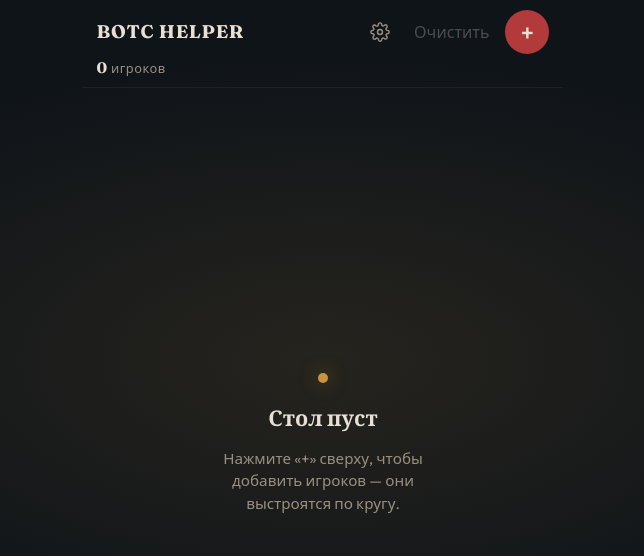
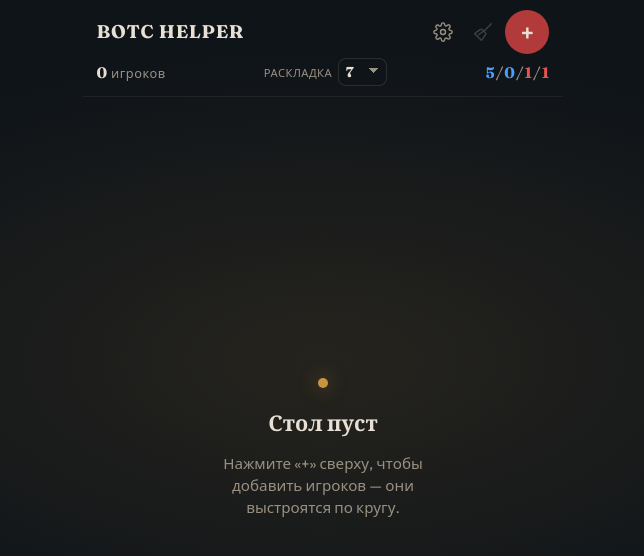
Before and after one commit to xenoxil/botc-helper, a React (Vite) app: page / in a window 1280 px wide. Shown: the top 556 px of the page, without its empty margins (317-961 px from the left). Built offline with nearby package versions, Linux system fonts and the light colour scheme.

Commit message:
add setup size to header

```diff
--- a/src/App.tsx
+++ b/src/App.tsx
@@ -13,6 +13,7 @@ function App() {
     selectedPlayerId,
     selectedPlayer,
     layoutMode,
+    setupPlayerCount,
     canAddPlayer,
     addPlayer,
     selectPlayer,
@@ -21,6 +22,7 @@ function App() {
     togglePlayerMarkColor,
     swapPlayers,
     setLayoutMode,
+    setSetupPlayerCount,
     removePlayer,
     clearTable,
   } = useGameStore()
@@ -35,11 +37,13 @@ function App() {
     <div className="app-shell">
       <Toolbar
         playerCount={players.length}
+        setupPlayerCount={setupPlayerCount}
         canAdd={canAddPlayer}
         canClear={players.length > 0}
         onAdd={addPlayer}
         onClear={clearTable}
         onOpenSettings={() => setIsSettingsOpen(true)}
+        onSetupPlayerCountChange={setSetupPlayerCount}
       />
       <main className="app-main">
         {showCircleLayout ? (
--- /dev/null
+++ b/src/components/toolbar/SetupBreakdown.css
@@ -0,0 +1,28 @@
+.setup-breakdown {
+  display: inline-flex;
+  align-items: baseline;
+  font-family: var(--font-display);
+  font-size: 0.95rem;
+  font-weight: 700;
+  letter-spacing: 0.02em;
+  line-height: 1;
+  white-space: nowrap;
+}
+
+.setup-breakdown__sep {
+  margin: 0 0.05em;
+  color: var(--ink-muted);
+  font-weight: 500;
+}
+
+.setup-breakdown__good {
+  color: #4a9fff;
+}
+
+.setup-breakdown__evil {
+  color: #e05555;
+}
+
+.setup-breakdown__traveler {
+  color: #a78bfa;
+}
--- /dev/null
+++ b/src/components/toolbar/SetupBreakdown.tsx
@@ -0,0 +1,46 @@
+import {
+  getSetupDistribution,
+  getTravelerCount,
+} from '../../lib/setupDistribution'
+import './SetupBreakdown.css'
+
+interface ISetupBreakdownProps {
+  playerCount: number
+  setupPlayerCount: number
+}
+
+export const SetupBreakdown = ({
+  playerCount,
+  setupPlayerCount,
+}: ISetupBreakdownProps) => {
+  const distribution = getSetupDistribution(setupPlayerCount)
+  const travelers = getTravelerCount(playerCount, setupPlayerCount)
+
+  const ariaLabel = [
+    `Горожане ${distribution.townsfolk}`,
+    `изгои ${distribution.outsiders}`,
+    `приспешники ${distribution.minions}`,
+    `демоны ${distribution.demons}`,
+    travelers > 0 ? `странники ${travelers}` : null,
+  ]
+    .filter(Boolean)
+    .join(', ')
+
+  return (
+    <span className="setup-breakdown" aria-label={ariaLabel}>
+      <span className="setup-breakdown__good">{distribution.townsfolk}</span>
+      <span className="setup-breakdown__sep">/</span>
+      <span className="setup-breakdown__good">{distribution.outsiders}</span>
+      <span className="setup-breakdown__sep">/</span>
+      <span className="setup-breakdown__evil">{distribution.minions}</span>
+      <span className="setup-breakdown__sep">/</span>
+      <span className="setup-breakdown__evil">{distribution.demons}</span>
+      {travelers > 0 ? (
+        <>
+          <span className="setup-breakdown__sep">/</span>
+          <span className="setup-breakdown__traveler">{travelers}</span>
+        </>
+      ) : null}
+    </span>
+  )
+}
--- a/src/components/toolbar/Toolbar.css
+++ b/src/components/toolbar/Toolbar.css
@@ -41,9 +41,13 @@
   transition: background 160ms ease, color 160ms ease;
 }
 
-.toolbar__icon-btn:active {
+.toolbar__icon-btn:active:not(:disabled) {
   background: rgba(232, 224, 212, 0.06);
   color: var(--ink);
+}
+
+.toolbar__icon-btn:disabled {
+  opacity: 0.35;
 }
 
 .toolbar__add {
@@ -63,9 +67,17 @@
   transform: scale(0.96);
 }
 
+.toolbar__meta {
+  display: flex;
+  align-items: center;
+  justify-content: space-between;
+  flex-wrap: wrap;
+  gap: 0.55rem 0.75rem;
+  padding-bottom: 0.15rem;
+}
+
 .toolbar__count {
   margin: 0;
-  padding-bottom: 0.15rem;
   font-size: 0.8rem;
   letter-spacing: 0.04em;
   color: var(--ink-muted);
@@ -77,3 +89,42 @@
   font-size: 0.95rem;
   color: var(--ink);
 }
+
+.toolbar__setup {
+  display: inline-flex;
+  align-items: center;
+  gap: 0.35rem;
+}
+
+.toolbar__setup-label {
+  font-size: 0.7rem;
+  letter-spacing: 0.04em;
+  text-transform: uppercase;
+  color: var(--ink-muted);
+}
+
+.toolbar__setup-select {
+  min-height: 28px;
+  border: 1px solid rgba(232, 224, 212, 0.12);
+  border-radius: 8px;
+  background: rgba(15, 20, 25, 0.55);
+  color: var(--ink);
+  font-family: var(--font-display);
+  font-size: 0.9rem;
+  font-weight: 700;
+  padding: 0.15rem 1.4rem 0.15rem 0.45rem;
+  outline: none;
+  appearance: none;
+  background-image:
+    linear-gradient(45deg, transparent 50%, var(--ink-muted) 50%),
+    linear-gradient(135deg, var(--ink-muted) 50%, transparent 50%);
+  background-position:
+    calc(100% - 12px) calc(50% - 2px),
+    calc(100% - 7px) calc(50% - 2px);
+  background-size: 5px 5px, 5px 5px;
+  background-repeat: no-repeat;
+}
+
+.toolbar__setup-select:focus {
+  border-color: rgba(179, 58, 58, 0.45);
+}
--- a/src/components/toolbar/Toolbar.tsx
+++ b/src/components/toolbar/Toolbar.tsx
@@ -1,22 +1,28 @@
 import { formatPlayerCountLabel } from '../../lib/formatPlayers'
+import { SETUP_PLAYER_OPTIONS } from '../../lib/setupDistribution'
+import { SetupBreakdown } from './SetupBreakdown'
 import './Toolbar.css'
 
 interface IToolbarProps {
   playerCount: number
+  setupPlayerCount: number
   canAdd: boolean
   canClear: boolean
   onAdd: () => void
   onClear: () => void
   onOpenSettings: () => void
+  onSetupPlayerCountChange: (count: number) => void
 }
 
 export const Toolbar = ({
   playerCount,
+  setupPlayerCount,
   canAdd,
   canClear,
   onAdd,
   onClear,
   onOpenSettings,
+  onSetupPlayerCountChange,
 }: IToolbarProps) => {
   const handleClear = () => {
     if (!canClear) return
@@ -55,12 +61,27 @@ export const Toolbar = ({
           </button>
           <button
             type="button"
-            className="btn-ghost"
+            className="toolbar__icon-btn"
             onClick={handleClear}
             disabled={!canClear}
             aria-label="Очистить стол"
+            title="Очистить стол"
           >
-            Очистить
+            <svg
+              viewBox="0 0 24 24"
+              width="20"
+              height="20"
+              aria-hidden="true"
+              fill="none"
+              stroke="currentColor"
+              strokeWidth="1.7"
+              strokeLinecap="round"
+              strokeLinejoin="round"
+            >
+              <path d="m13 11 9-9" />
+              <path d="M14.6 12.6c.8.8.9 2.1.2 3L10 22l-8-8 6.4-4.8c.9-.7 2.2-.6 3 .2Z" />
+              <path d="m6.8 15.3 6.4-4.8" />
+            </svg>
           </button>
           <button
             type="button"
@@ -73,10 +94,33 @@ export const Toolbar = ({
           </button>
         </div>
       </div>
-      <p className="toolbar__count" aria-live="polite">
-        <span className="toolbar__count-num">{playerCount}</span>
-        {` ${formatPlayerCountLabel(playerCount)}`}
-      </p>
+      <div className="toolbar__meta">
+        <p className="toolbar__count" aria-live="polite">
+          <span className="toolbar__count-num">{playerCount}</span>
+          {` ${formatPlayerCountLabel(playerCount)}`}
+        </p>
+        <label className="toolbar__setup">
+          <span className="toolbar__setup-label">Раскладка</span>
+          <select
+            className="toolbar__setup-select"
+            value={setupPlayerCount}
+            onChange={(event) =>
+              onSetupPlayerCountChange(Number(event.target.value))
+            }
+            aria-label="Раскладка на количество игроков"
+          >
+            {SETUP_PLAYER_OPTIONS.map((count) => (
+              <option key={count} value={count}>
+                {count}
+              </option>
+            ))}
+          </select>
+        </label>
+        <SetupBreakdown
+          playerCount={playerCount}
+          setupPlayerCount={setupPlayerCount}
+        />
+      </div>
     </header>
   )
 }
--- a/src/hooks/useGameStore.ts
+++ b/src/hooks/useGameStore.ts
@@ -1,5 +1,6 @@
 import { useCallback, useEffect, useRef, useState } from 'react'
 import { loadGameState, saveGameState } from '../lib/storage'
+import { normalizeSetupPlayerCount } from '../lib/setupDistribution'
 import {
   MAX_PLAYERS,
   type IGameState,
@@ -7,6 +8,11 @@ import {
   type LayoutModeT,
   type PlayerMarkColorT,
 } from '../types/game'
+
+type PersistSnapshotT = Pick<
+  IGameState,
+  'players' | 'layoutMode' | 'setupPlayerCount'
+>
 
 const createPlayer = (index: number): IPlayer => ({
   id: crypto.randomUUID(),
@@ -21,28 +27,27 @@ export const useGameStore = () => {
     return {
       players: stored.players,
       layoutMode: stored.layoutMode,
+      setupPlayerCount: stored.setupPlayerCount,
       selectedPlayerId: null,
     }
   })
 
   const saveTimerRef = useRef<ReturnType<typeof setTimeout> | null>(null)
-  const persistSnapshotRef = useRef({
+  const persistSnapshotRef = useRef<PersistSnapshotT>({
     players: state.players,
     layoutMode: state.layoutMode,
+    setupPlayerCount: state.setupPlayerCount,
   })
 
   useEffect(() => {
     persistSnapshotRef.current = {
       players: state.players,
       layoutMode: state.layoutMode,
+      setupPlayerCount: state.setupPlayerCount,
     }
-  }, [state.players, state.layoutMode])
+  }, [state.players, state.layoutMode, state.setupPlayerCount])
 
-  const persistState = useCallback(
-    (
-      next: { players: IPlayer[]; layoutMode: LayoutModeT },
-      debounceMs = 0,
-    ) => {
+  const persistState = useCallback((next: PersistSnapshotT, debounceMs = 0) => {
     if (saveTimerRef.current) {
       clearTimeout(saveTimerRef.current)
       saveTimerRef.current = null
@@ -58,9 +63,7 @@ export const useGameStore = () => {
     }
 
     write()
-    },
-    [],
-  )
+  }, [])
 
   useEffect(() => {
     return () => {
@@ -75,13 +78,27 @@ export const useGameStore = () => {
     state.players.find((player) => player.id === state.selectedPlayerId) ??
     null
 
+  const persistFrom = useCallback(
+    (prev: IGameState, players: IPlayer[], debounceMs = 0) => {
+      persistState(
+        {
+          players,
+          layoutMode: prev.layoutMode,
+          setupPlayerCount: prev.setupPlayerCount,
+        },
+        debounceMs,
+      )
+    },
+    [persistState],
+  )
+
   const addPlayer = useCallback(() => {
     setState((prev) => {
       if (prev.players.length >= MAX_PLAYERS) return prev
 
       const player = createPlayer(prev.players.length + 1)
       const players = [...prev.players, player]
-      persistState({ players, layoutMode: prev.layoutMode })
+      persistFrom(prev, players)
 
       return {
         ...prev,
@@ -89,7 +106,7 @@ export const useGameStore = () => {
         selectedPlayerId: player.id,
       }
     })
-  }, [persistState])
+  }, [persistFrom])
 
   const selectPlayer = useCallback((playerId: string | null) => {
     setState((prev) => ({
@@ -104,11 +121,11 @@ export const useGameStore = () => {
         const players = prev.players.map((player) =>
           player.id === playerId ? { ...player, name } : player,
         )
-        persistState({ players, layoutMode: prev.layoutMode })
+        persistFrom(prev, players)
         return { ...prev, players }
       })
     },
-    [persistState],
+    [persistFrom],
   )
 
   const updatePlayerNotes = useCallback(
@@ -117,18 +134,18 @@ export const useGameStore = () => {
         const players = prev.players.map((player) =>
           player.id === playerId ? { ...player, notes } : player,
         )
-        persistState({ players, layoutMode: prev.layoutMode }, 200)
+        persistFrom(prev, players, 200)
         return { ...prev, players }
       })
     },
-    [persistState],
+    [persistFrom],
   )
 
   const removePlayer = useCallback(
     (playerId: string) => {
       setState((prev) => {
         const players = prev.players.filter((player) => player.id !== playerId)
-        persistState({ players, layoutMode: prev.layoutMode })
+        persistFrom(prev, players)
         return {
           ...prev,
           players,
@@ -137,7 +154,7 @@ export const useGameStore = () => {
         }
       })
     },
-    [persistState],
+    [persistFrom],
   )
 
   const togglePlayerMarkColor = useCallback(
@@ -148,11 +165,11 @@ export const useGameStore = () => {
           const markColor = player.markColor === color ? null : color
           return { ...player, markColor }
         })
-        persistState({ players, layoutMode: prev.layoutMode })
+        persistFrom(prev, players)
         return { ...prev, players }
       })
     },
-    [persistState],
+    [persistFrom],
   )
 
   const swapPlayers = useCallback(
@@ -171,19 +188,39 @@ export const useGameStore = () => {
 
         players[indexA] = playerB
         players[indexB] = playerA
-        persistState({ players, layoutMode: prev.layoutMode })
+        persistFrom(prev, players)
         return { ...prev, players }
       })
     },
-    [persistState],
+    [persistFrom],
   )
 
   const setLayoutMode = useCallback(
     (layoutMode: LayoutModeT) => {
       setState((prev) => {
         if (prev.layoutMode === layoutMode) return prev
-        persistState({ players: prev.players, layoutMode })
+        persistState({
+          players: prev.players,
+          layoutMode,
+          setupPlayerCount: prev.setupPlayerCount,
+        })
         return { ...prev, layoutMode }
+      })
+    },
+    [persistState],
+  )
+
+  const setSetupPlayerCount = useCallback(
+    (setupPlayerCount: number) => {
+      const nextCount = normalizeSetupPlayerCount(setupPlayerCount)
+      setState((prev) => {
+        if (prev.setupPlayerCount === nextCount) return prev
+        persistState({
+          players: prev.players,
+          layoutMode: prev.layoutMode,
+          setupPlayerCount: nextCount,
+        })
+        return { ...prev, setupPlayerCount: nextCount }
       })
     },
     [persistState],
@@ -191,20 +228,21 @@ export const useGameStore = () => {
 
   const clearTable = useCallback(() => {
     setState((prev) => {
-      persistState({ players: [], layoutMode: prev.layoutMode })
+      persistFrom(prev, [])
       return {
         ...prev,
         players: [],
         selectedPlayerId: null,
       }
     })
-  }, [persistState])
+  }, [persistFrom])
 
   return {
     players: state.players,
     selectedPlayerId: state.selectedPlayerId,
     selectedPlayer,
     layoutMode: state.layoutMode,
+    setupPlayerCount: state.setupPlayerCount,
     canAddPlayer: state.players.length < MAX_PLAYERS,
     addPlayer,
     selectPlayer,
@@ -213,6 +251,7 @@ export const useGameStore = () => {
     togglePlayerMarkColor,
     swapPlayers,
     setLayoutMode,
+    setSetupPlayerCount,
     removePlayer,
     clearTable,
   }
--- /dev/null
+++ b/src/lib/setupDistribution.ts
@@ -0,0 +1,51 @@
+export interface ISetupDistribution {
+  townsfolk: number
+  outsiders: number
+  minions: number
+  demons: number
+}
+
+export const MIN_SETUP_PLAYERS = 5
+export const MAX_SETUP_PLAYERS = 15
+export const DEFAULT_SETUP_PLAYERS = 7
+
+const SETUP_TABLE: Record<number, ISetupDistribution> = {
+  5: { townsfolk: 3, outsiders: 0, minions: 1, demons: 1 },
+  6: { townsfolk: 3, outsiders: 1, minions: 1, demons: 1 },
+  7: { townsfolk: 5, outsiders: 0, minions: 1, demons: 1 },
+  8: { townsfolk: 5, outsiders: 1, minions: 1, demons: 1 },
+  9: { townsfolk: 5, outsiders: 2, minions: 1, demons: 1 },
+  10: { townsfolk: 7, outsiders: 0, minions: 2, demons: 1 },
+  11: { townsfolk: 7, outsiders: 1, minions: 2, demons: 1 },
+  12: { townsfolk: 7, outsiders: 2, minions: 2, demons: 1 },
+  13: { townsfolk: 9, outsiders: 0, minions: 3, demons: 1 },
+  14: { townsfolk: 9, outsiders: 1, minions: 3, demons: 1 },
+  15: { townsfolk: 9, outsiders: 2, minions: 3, demons: 1 },
+}
+
+export const SETUP_PLAYER_OPTIONS = Array.from(
+  { length: MAX_SETUP_PLAYERS - MIN_SETUP_PLAYERS + 1 },
+  (_, index) => MIN_SETUP_PLAYERS + index,
+)
+
+export const normalizeSetupPlayerCount = (value: unknown): number => {
+  if (typeof value !== 'number' || !Number.isInteger(value)) {
+    return DEFAULT_SETUP_PLAYERS
+  }
+  if (value < MIN_SETUP_PLAYERS || value > MAX_SETUP_PLAYERS) {
+    return DEFAULT_SETUP_PLAYERS
+  }
+  return value
+}
+
+export const getSetupDistribution = (
+  setupPlayerCount: number,
+): ISetupDistribution => {
+  const count = normalizeSetupPlayerCount(setupPlayerCount)
+  return SETUP_TABLE[count] ?? SETUP_TABLE[DEFAULT_SETUP_PLAYERS]!
+}
+
+export const getTravelerCount = (
+  playerCount: number,
+  setupPlayerCount: number,
+): number => Math.max(0, playerCount - setupPlayerCount)
--- a/src/lib/storage.ts
+++ b/src/lib/storage.ts
@@ -4,15 +4,23 @@ import type {
   LayoutModeT,
   PlayerMarkColorT,
 } from '../types/game'
+import {
+  DEFAULT_SETUP_PLAYERS,
+  normalizeSetupPlayerCount,
+} from './setupDistribution'
 
 export const STORAGE_KEY = 'botc-helper:v1'
 
 interface IStoredGame {
   players: IPlayer[]
   layoutMode?: LayoutModeT
+  setupPlayerCount?: number
 }
 
-export type PersistedGameT = Pick<IGameState, 'players' | 'layoutMode'>
+export type PersistedGameT = Pick<
+  IGameState,
+  'players' | 'layoutMode' | 'setupPlayerCount'
+>
 
 const isMarkColor = (value: unknown): value is PlayerMarkColorT =>
   value === 'blue' || value === 'red'
@@ -42,11 +50,21 @@ const normalizePlayer = (value: unknown): IPlayer | null => {
 export const loadGameState = (): PersistedGameT => {
   try {
     const raw = localStorage.getItem(STORAGE_KEY)
-    if (!raw) return { players: [], layoutMode: 'circle' }
+    if (!raw) {
+      return {
+        players: [],
+        layoutMode: 'circle',
+        setupPlayerCount: DEFAULT_SETUP_PLAYERS,
+      }
+    }
 
     const parsed: unknown = JSON.parse(raw)
     if (!parsed || typeof parsed !== 'object') {
-      return { players: [], layoutMode: 'circle' }
+      return {
+        players: [],
+        layoutMode: 'circle',
+        setupPlayerCount: DEFAULT_SETUP_PLAYERS,
+      }
     }
 
     const data = parsed as Partial<IStoredGame>
@@ -59,9 +77,14 @@ export const loadGameState = (): PersistedGameT => {
     return {
       players,
       layoutMode: isLayoutMode(data.layoutMode) ? data.layoutMode : 'circle',
+      setupPlayerCount: normalizeSetupPlayerCount(data.setupPlayerCount),
     }
   } catch {
-    return { players: [], layoutMode: 'circle' }
+    return {
+      players: [],
+      layoutMode: 'circle',
+      setupPlayerCount: DEFAULT_SETUP_PLAYERS,
+    }
   }
 }
 
@@ -69,6 +92,7 @@ export const saveGameState = (state: PersistedGameT): void => {
   const payload: IStoredGame = {
     players: state.players,
     layoutMode: state.layoutMode,
+    setupPlayerCount: state.setupPlayerCount,
   }
   localStorage.setItem(STORAGE_KEY, JSON.stringify(payload))
 }
--- a/src/types/game.ts
+++ b/src/types/game.ts
@@ -14,6 +14,8 @@ export interface IGameState {
   players: IPlayer[]
   selectedPlayerId: string | null
   layoutMode: LayoutModeT
+  /** Script setup size for T/O/M/D (5–15), independent of seat count. */
+  setupPlayerCount: number
 }
 
 export type GameStateT = IGameState
```
Lines whose indentation alone changed are shown as unchanged.
